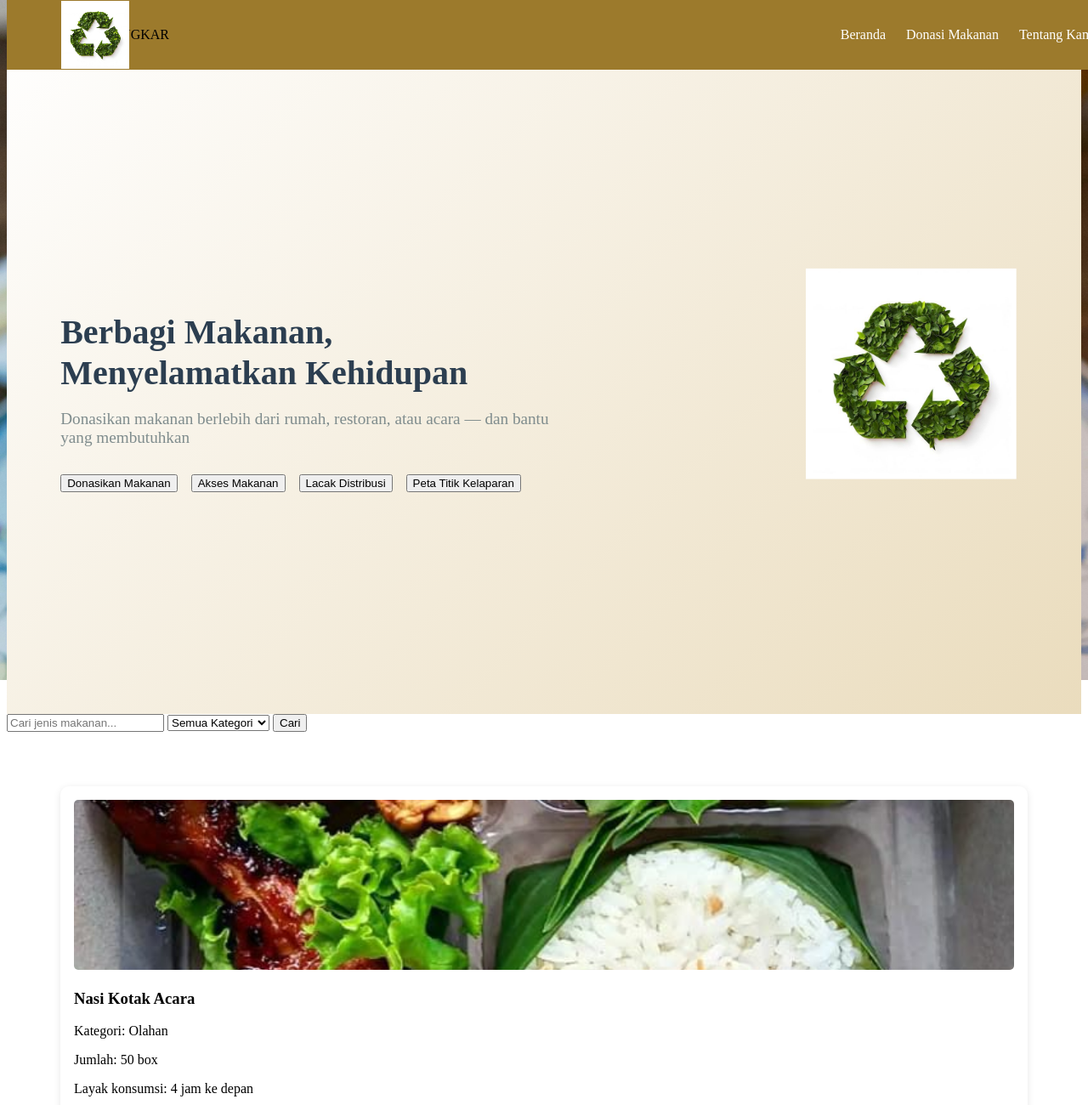
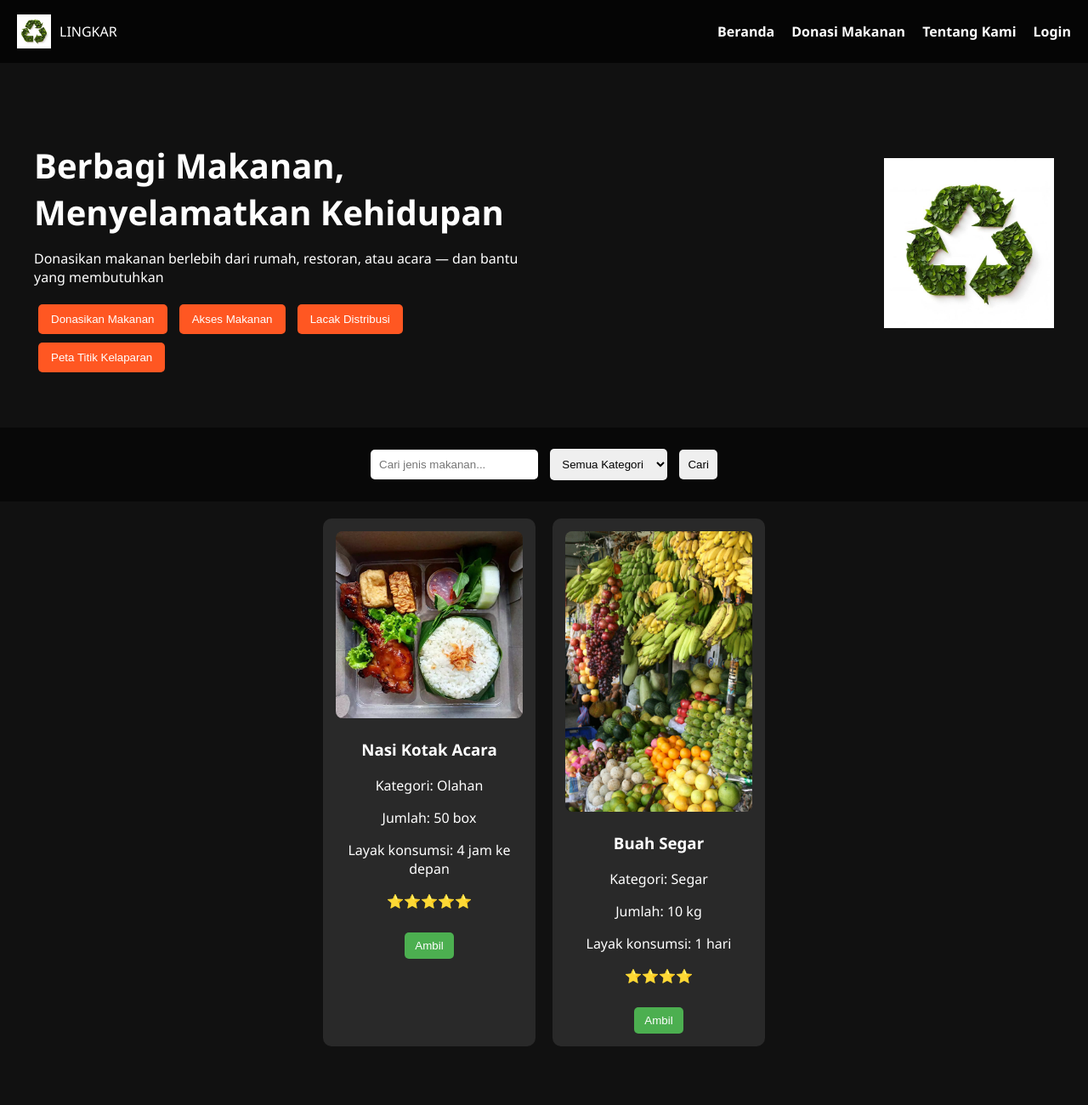
Before and after one commit to DanielGanteng-coder/lingkar-web, a plain HTML site: page index.html in a window 1280 px wide. Shown: the top 1300 px of the page at 85% size. After the commit the page ends 1251 px from the top, so only its background shows below. Drawn offline with Linux system fonts and the light colour scheme.

Commit message:
Update style.CSS

```diff
--- a/style.CSS
+++ b/style.CSS
@@ -1,379 +1,120 @@
-/* ===== OPTIMIZED CSS ===== */
-<!DOCTYPE html>
-<html lang="id">
-<head>
-  <meta charset="UTF-8" />
-  <title>Test Hero</title>
-  <style>
-    body {
-      margin: 0;
-      font-family: sans-serif;
-    }
-
-    .hero {
-      position: relative;
-      padding: 100px;
-      background-color: white;
-      overflow: hidden;
-    }
-
-    .hero::before {
-      content: "";
-      position: absolute;
-      right: 10%;
-      top: 50%;
-      transform: translateY(-50%);
-      width: 300px;
-      height: 300px;
-      background-image: url('https://via.placeholder.com/300x300.png?text=LINGKAR');
-      background-size: contain;
-      background-repeat: no-repeat;
-      background-position: center;
-      opacity: 0.08;
-      z-index: 0;
-    }
-
-    .hero-text {
-      position: relative;
-      z-index: 1;
-    }
-
-    .hero-text h1 {
-      font-size: 2em;
-    }
-
-    .hero-text p {
-      font-size: 1.2em;
-    }
-  </style>
-</head>
-<body>
-  <section class="hero">
-    <div class="hero-text">
-      <h1>Selamatkan Bumi, Berdayakan Barang Bekas!</h1>
-      <p>Titip atau beli barang preloved dengan aman dan ramah lingkungan</p>
-    </div>
-  </section>
-</body>
-</html>
-
-*,:after,:before{box-sizing:border-box;margin:0;padding:0;font-family:'Segoe UI',system-ui,-apple-system,sans-serif}
-.hero::before {
-    content: "";
-    position: absolute;
-    right: 10%;
-    top: 50%;
-    transform: translateY(-50%);
-    width: 300px;
-    height: 300px;
-    background-image: url('Logo LINGKAR.png');
-    background-size: contain;
-    background-repeat: no-repeat;
-    background-position: center;
-    opacity: 0.1; /* agar tidak terlalu mencolok */
-    z-index: 0;
-}
-.hero-text {
-    position: relative;
-    z-index: 1;
+body, html {
+  margin: 0;
+  padding: 0;
+  font-family: 'Segoe UI', Tahoma, Geneva, Verdana, sans-serif;
+  background-color: #111;
+  color: #fff;
 }
 
-
-/* ===== NAVBAR ===== */
-nav{
-    display:flex;
-    justify-content:space-between;
-    align-items:center;
-    padding:1rem 5%;
-    background:#9C7A2C;
-    position:fixed;
-    width:100%;
-    top:0;
-    z-index:1000;
-    will-change:transform;
-    contain:layout;
+nav {
+  display: flex;
+  justify-content: space-between;
+  align-items: center;
+  background: rgba(0, 0, 0, 0.7);
+  padding: 10px 20px;
 }
 
-.menu-toggle {
-    display: none;
-    cursor: pointer;
-    color: white;
-    font-size: 1.5rem;
+nav .logo {
+  display: flex;
+  align-items: center;
+  color: white;
 }
 
-/* Perbaikan responsive */
-@media (max-width: 768px) {
-    .nav-links {
-        display: none;
-        flex-direction: column;
-        position: absolute;
-        top: 100%;
-        left: 0;
-        right: 0;
-        background: #9C7A2C;
-        padding: 1rem;
-        text-align: center;
-        box-shadow: 0 2px 5px rgba(0,0,0,0.2);
-    }
-
-    .nav-links.active {
-        display: flex;
-    }
-
-    .menu-toggle {
-        display: block;
-    }
-
-    .logo img {
-        transform: scale(2); /* Sesuaikan ukuran logo di mobile */
-        margin-right: 10px;
-    }
-
-    .btn-login {
-        margin-top: 1rem;
-    }
+nav .logo img {
+  height: 40px;
+  margin-right: 10px;
 }
 
-/* sebeleum update */
-.logo{
-    display:flex;
-    align-items:center;
-    gap:15px;
+.nav-links {
+  list-style: none;
+  display: flex;
+  gap: 20px;
 }
 
-.logo img{
-    height:40px;
-    transform:scale(2);
-    transform-origin:left center;
-    image-rendering:crisp-edges;
+.nav-links li a {
+  text-decoration: none;
+  color: white;
+  font-weight: bold;
 }
 
-.nav-links{
-    display:flex;
-    gap:1.5rem;
-    list-style:none;
+.nav-links li a:hover {
+  color: #ffd700;
 }
 
-.nav-links a{
-    color:#fff;
-    text-decoration:none;
-    font-weight:500;
-    transition:opacity 0.2s;
+.hero {
+  display: flex;
+  justify-content: space-between;
+  align-items: center;
+  padding: 60px 40px;
 }
 
-.nav-links a:hover{opacity:0.8}
-
-.btn-login{
-    background:#fff;
-    color:#9C7A2C!important;
-    padding:0.5rem 1rem;
-    border-radius:5px;
-    will-change:transform;
+.hero-text {
+  max-width: 600px;
 }
 
-/* ===== HERO SECTION ===== */
-.hero::before {
-    content: "";
-    position: absolute;
-    right: 10%;
-    top: 50%;
-    transform: translateY(-50%);
-    width: 300px;
-    height: 300px;
-    background-image: url('Logo LINGKAR.png');
-    background-size: contain;
-    background-repeat: no-repeat;
-    background-position: center;
-    opacity: 0.1; /* agar tidak terlalu mencolok */
-    z-index: 0;
-}
-.hero-text {
-    position: relative;
-    z-index: 1;
+.hero-text h1 {
+  font-size: 2.5em;
+  margin-bottom: 10px;
 }
 
-.hero{
-    display:flex;
-    justify-content:space-between;
-    align-items:center;
-    padding:8rem 5% 4rem;
-    min-height:80vh;
-    background:linear-gradient(135deg,#fff 0%,#eadcbd 100%);
-    contain:layout;
+.cta-buttons button {
+  background-color: #ff5722;
+  color: white;
+  border: none;
+  padding: 10px 15px;
+  margin: 5px;
+  border-radius: 5px;
+  cursor: pointer;
 }
 
-.hero-text{
-    flex:1;
-    max-width:600px;
+.hero-image img {
+  width: 200px;
 }
 
-.hero-text h1{
-    font-size:clamp(1.8rem,4vw,2.5rem);
-    color:#2c3e50;
-    line-height:1.2;
-    margin-bottom:1rem;
+.search-section {
+  padding: 20px;
+  text-align: center;
+  background-color: rgba(0,0,0,0.5);
 }
 
-.hero-text p{
-    color:#7f8c8d;
-    margin-bottom:2rem;
+.search-section input, .search-section select, .search-section button {
+  padding: 10px;
+  border: none;
+  margin: 5px;
+  border-radius: 5px;
 }
 
-.cta-buttons{
-    display:flex;
-    gap:1rem;
-    flex-wrap:wrap;
+.produk-list {
+  display: flex;
+  flex-wrap: wrap;
+  justify-content: center;
+  padding: 20px;
+  gap: 20px;
 }
 
-.btn-jual,.btn-titip,.btn-makanan{
-    padding:1rem 2rem;
-    border:0;
-    border-radius:25px;
-    font-weight:700;
-    cursor:pointer;
-    transition:transform 0.2s;
+.produk-card {
+  width: 220px;
+  background-color: rgba(255,255,255,0.1);
+  padding: 15px;
+  border-radius: 10px;
+  text-align: center;
 }
 
-.btn-jual{
-    background:#9C7A2C;
-    color:#fff;
+.produk-card img {
+  width: 100%;
+  border-radius: 8px;
 }
 
-.btn-titip{
-    background:#fff;
-    color:#9C7A2C;
-    border:1px solid #9C7A2C;
+.produk-card button {
+  margin-top: 10px;
+  background-color: #4caf50;
+  border: none;
+  padding: 8px 12px;
+  color: white;
+  border-radius: 5px;
+  cursor: pointer;
 }
 
-.btn-makanan {
-    background:#9C7A2C;
-    color:#fff;
-    border:1px solid #9C7A2C;
+.produk-card button:hover {
+  background-color: #388e3c;
 }
-
-.hero-image{
-    flex:1;
-    max-width:200px;
-    position:relative;
-    will-change:transform;
-}
-
-.hero-image img{
-    width:100%;
-    height:auto;
-    animation:float 3s ease-in-out infinite;
-    transform:scale(1.3) translateX(-15%);
-    image-rendering:optimizeQuality;
-}
-
-@keyframes float{
-    0%,100%{transform:scale(1.2) translateY(0) translateX(-15%)}
-    50%{transform:scale(1.25) translateY(-15px) translateX(-15%)}
-}
-
-/* ===== PRODUK SECTION ===== */
-.produk-list{
-    padding:4rem 5%;
-    contain:layout;
-}
-
-.filter-kategori{
-    display:flex;
-    gap:1rem;
-    margin-bottom:2rem;
-    flex-wrap:wrap;
-}
-
-.filter-btn{
-    padding:0.5rem 1.5rem;
-    border:1px solid #ddd;
-    background:#fff;
-    border-radius:20px;
-    cursor:pointer;
-    transition:all 0.2s;
-}
-
-.filter-btn.active{
-    background:#9C7A2C;
-    color:#fff;
-    border-color:#9C7A2C;
-}
-
-.produk-grid{
-    display:grid;
-    grid-template-columns:repeat(auto-fill,minmax(250px,1fr));
-    gap:2rem;
-    will-change:transform;
-}
-
-.produk-card{
-    background:#fff;
-    border-radius:10px;
-    padding:1rem;
-    box-shadow:0 2px 8px rgba(0,0,0,0.1);
-    transition:transform 0.2s;
-    will-change:transform;
-}
-
-.produk-card:hover{transform:translateY(-3px)}
-
-.produk-card img{
-    width:100%;
-    height:200px;
-    object-fit:cover;
-    border-radius:5px;
-    loading:lazy;
-    decoding:async;
-}
-
-.btn-beli{
-    background:#9C7A2C;
-    color:#fff;
-    border:0;
-    padding:0.75rem;
-    border-radius:5px;
-    width:100%;
-    cursor:pointer;
-    margin-top:1rem;
-    transition:opacity 0.2s;
-}
-
-.btn-beli:hover{opacity:0.9}
-
-/* ===== RESPONSIVE ===== */
-@media (max-width:768px){
-    nav{padding:1rem}
-
-    .hero{
-        flex-direction:column;
-        padding-top:6rem;
-        text-align:center;
-        gap:2rem;
-    }
-
-    .hero-image{
-        max-width:150px;
-        margin:0 auto;
-    }
-
-    .hero-image img{
-        transform:scale(1.2);
-        animation:none;
-    }
-
-    .cta-buttons{
-        justify-content:center;
-    }
-
-    .nav-links{
-        display:none;
-    }
-}
-
-@media (prefers-reduced-motion:reduce){
-    *{
-        animation-duration:0.01ms!important;
-        animation-iteration-count:1!important;
-        transition-duration:0.01ms!important;
-    }
-}
```
